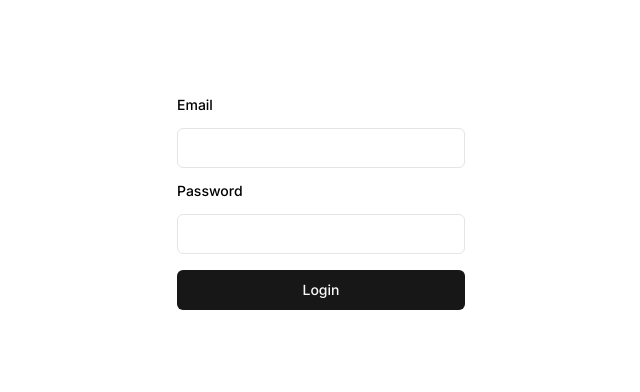
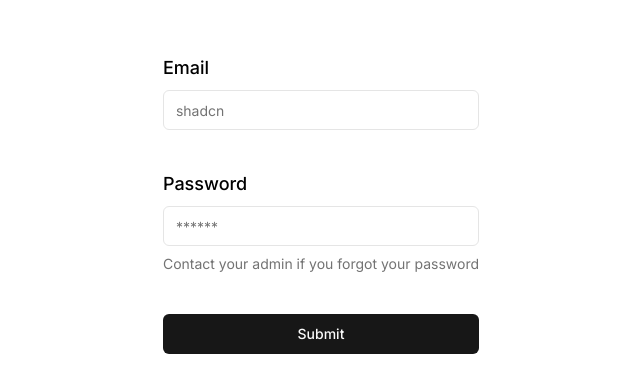
Before and after one commit to reneruano95/nextjs-admin-dashboard, a Next.js app: page /login in a window 1280 px wide. Shown: the part 196-588 px from the top of the page, without its empty margins (319-959 px from the left). Built offline with nearby package versions, Linux system fonts and the light colour scheme; no server answers.

Commit message:
changed style for login page

```diff
--- a/app/(auth)/login/_components/auth-form.tsx
+++ b/app/(auth)/login/_components/auth-form.tsx
@@ -1,8 +1,17 @@
 "use client";
 
 import { Button } from "@/components/ui/button";
+import {
+  Form,
+  FormControl,
+  FormDescription,
+  FormField,
+  FormItem,
+  FormLabel,
+  FormMessage,
+} from "@/components/ui/form";
 import { Input } from "@/components/ui/input";
-import { Label } from "@/components/ui/label";
+
 import { login } from "@/lib/actions/auth";
 import { AuthSchema, authSchema } from "@/lib/types/schemas";
 import { zodResolver } from "@hookform/resolvers/zod";
@@ -11,11 +20,7 @@ import { useForm } from "react-hook-form";
 import { toast } from "sonner";
 
 export default function AuthForm() {
-  const {
-    register,
-    handleSubmit,
-    formState: { errors },
-  } = useForm<AuthSchema>({
+  const form = useForm<AuthSchema>({
     resolver: zodResolver(authSchema),
     defaultValues: {
       email: "",
@@ -27,6 +32,7 @@ export default function AuthForm() {
     const { error } = JSON.parse(await login(data)) as AuthTokenResponse;
 
     if (error) {
+      form.reset();
       toast.error(error.message ?? "Something went wrong. Please try again.");
     } else {
       toast.success("Login successful");
@@ -34,21 +40,43 @@ export default function AuthForm() {
   };
 
   return (
-    <form
-      onSubmit={handleSubmit(onSubmit)}
-      className="flex flex-col gap-4 min-w-72"
-    >
-      <Label htmlFor="email">Email</Label>
-      <Input type="email" id="email" {...register("email")} />
-      {errors.email && <p>Email is required</p>}
+    <Form {...form}>
+      <form onSubmit={form.handleSubmit(onSubmit)} className="space-y-3">
+        <FormField
+          control={form.control}
+          name="email"
+          render={({ field }) => (
+            <FormItem>
+              <FormLabel className="text-lg">Email</FormLabel>
+              <FormControl>
+                <Input placeholder="shadcn" {...field} type="email" />
+              </FormControl>
 
-      <Label htmlFor="password">Password</Label>
-      <Input type="password" id="password" {...register("password")} />
-      {errors.password && <p>Password is required</p>}
+              <FormMessage />
+            </FormItem>
+          )}
+        />
+        <FormField
+          control={form.control}
+          name="password"
+          render={({ field }) => (
+            <FormItem>
+              <FormLabel className="text-lg">Password</FormLabel>
+              <FormControl>
+                <Input placeholder="******" {...field} type="password" />
+              </FormControl>
 
-      <Button type="submit" variant="default">
-        Login
-      </Button>
-    </form>
+              <FormDescription>
+                Contact your admin if you forgot your password
+              </FormDescription>
+              <FormMessage />
+            </FormItem>
+          )}
+        />
+        <Button type="submit" className="w-full">
+          Submit
+        </Button>
+      </form>
+    </Form>
   );
 }
--- a/app/dashboard/_components/breadcrumbs.tsx
+++ b/app/dashboard/_components/breadcrumbs.tsx
@@ -22,7 +22,7 @@ export default function Breadcrumbs() {
   });
 
   return (
-    <nav aria-label="Breadcrumb" className="mb-6 block">
+    <nav aria-label="Breadcrumb" className="mb-4 block">
       <ol className={cn(lusitana.className, "flex text-xl md:text-2xl")}>
         {breadcrumbs.map((breadcrumb, index) => (
           <li
--- a/app/dashboard/_components/content-sidebar.tsx
+++ b/app/dashboard/_components/content-sidebar.tsx
@@ -2,7 +2,7 @@ import { usePathname } from "next/navigation";
 import Link from "next/link";
 
 import { cn } from "@/lib/utils";
-import { links } from "@/lib/constants/sidebar-links";
+import { links } from "@/lib/constants/nav-links";
 import UserDropdown from "./user-dropdown";
 
 export default function ContentOrgSidebar() {
--- a/app/dashboard/_components/logout-button.tsx
+++ b/app/dashboard/_components/logout-button.tsx
@@ -6,7 +6,7 @@ import { logout } from "@/lib/actions/auth";
 export default function LogoutButton() {
   return (
     <div>
-      <Button onClick={() => logout()} variant={"destructive"}>
+      <Button onClick={async () => logout()} variant={"destructive"}>
         Logout
       </Button>
     </div>
--- a/app/dashboard/_components/navbar.tsx
+++ /dev/null
@@ -1,27 +0,0 @@
-"use client";
-
-import { cn } from "@/lib/utils";
-import { MenuIcon } from "lucide-react";
-import { useMediaQuery } from "usehooks-ts";
-
-export default function Navbar() {
-  return (
-    <nav
-      className={cn(
-        "w-full bg-neutral-100 flex px-3 py-2 align-middle items-center"
-      )}
-    >
-      <MenuIcon
-        role="button"
-        className="block lg:hidden h-6 w-6 rounded-sm hover:bg-neutral-200"
-        onClick={() => {
-          document.getElementById("toggle-sidebar")?.click();
-        }}
-      />
-
-      <div className="flex-1 flex justify-end">
-        <p className="">Navbar</p>
-      </div>
-    </nav>
-  );
-}
--- a/app/dashboard/page.tsx
+++ b/app/dashboard/page.tsx
@@ -7,7 +7,7 @@ export default function DashboardPage() {
   const user = useUserStore.getState().user;
 
   return (
-    <div className="flex flex-1 flex-col items-center justify-center">
+    <div className="h-full flex flex-1 flex-col items-center justify-center">
       <h1>Dashboard page</h1>
       <p>This is the dashboard page. This a protected page</p>
       <p>Hello {user?.email}</p>
--- a/components/ui/form.tsx
+++ b/components/ui/form.tsx
@@ -1,6 +1,6 @@
-import * as React from "react"
-import * as LabelPrimitive from "@radix-ui/react-label"
-import { Slot } from "@radix-ui/react-slot"
+import * as React from "react";
+import * as LabelPrimitive from "@radix-ui/react-label";
+import { Slot } from "@radix-ui/react-slot";
 import {
   Controller,
   ControllerProps,
@@ -8,23 +8,23 @@ import {
   FieldValues,
   FormProvider,
   useFormContext,
-} from "react-hook-form"
+} from "react-hook-form";
 
-import { cn } from "@/lib/utils"
-import { Label } from "@/components/ui/label"
+import { cn } from "@/lib/utils";
+import { Label } from "@/components/ui/label";
 
-const Form = FormProvider
+const Form = FormProvider;
 
 type FormFieldContextValue<
   TFieldValues extends FieldValues = FieldValues,
   TName extends FieldPath<TFieldValues> = FieldPath<TFieldValues>
 > = {
-  name: TName
-}
+  name: TName;
+};
 
 const FormFieldContext = React.createContext<FormFieldContextValue>(
   {} as FormFieldContextValue
-)
+);
 
 const FormField = <
   TFieldValues extends FieldValues = FieldValues,
@@ -36,21 +36,21 @@ const FormField = <
     <FormFieldContext.Provider value={{ name: props.name }}>
       <Controller {...props} />
     </FormFieldContext.Provider>
-  )
-}
+  );
+};
 
 const useFormField = () => {
-  const fieldContext = React.useContext(FormFieldContext)
-  const itemContext = React.useContext(FormItemContext)
-  const { getFieldState, formState } = useFormContext()
+  const fieldContext = React.useContext(FormFieldContext);
+  const itemContext = React.useContext(FormItemContext);
+  const { getFieldState, formState } = useFormContext();
 
-  const fieldState = getFieldState(fieldContext.name, formState)
+  const fieldState = getFieldState(fieldContext.name, formState);
 
   if (!fieldContext) {
-    throw new Error("useFormField should be used within <FormField>")
+    throw new Error("useFormField should be used within <FormField>");
   }
 
-  const { id } = itemContext
+  const { id } = itemContext;
 
   return {
     id,
@@ -59,36 +59,36 @@ const useFormField = () => {
     formDescriptionId: `${id}-form-item-description`,
     formMessageId: `${id}-form-item-message`,
     ...fieldState,
-  }
-}
+  };
+};
 
 type FormItemContextValue = {
-  id: string
-}
+  id: string;
+};
 
 const FormItemContext = React.createContext<FormItemContextValue>(
   {} as FormItemContextValue
-)
+);
 
 const FormItem = React.forwardRef<
   HTMLDivElement,
   React.HTMLAttributes<HTMLDivElement>
 >(({ className, ...props }, ref) => {
-  const id = React.useId()
+  const id = React.useId();
 
   return (
     <FormItemContext.Provider value={{ id }}>
       <div ref={ref} className={cn("space-y-2", className)} {...props} />
     </FormItemContext.Provider>
-  )
-})
-FormItem.displayName = "FormItem"
+  );
+});
+FormItem.displayName = "FormItem";
 
 const FormLabel = React.forwardRef<
   React.ElementRef<typeof LabelPrimitive.Root>,
   React.ComponentPropsWithoutRef<typeof LabelPrimitive.Root>
 >(({ className, ...props }, ref) => {
-  const { error, formItemId } = useFormField()
+  const { error, formItemId } = useFormField();
 
   return (
     <Label
@@ -97,15 +97,16 @@ const FormLabel = React.forwardRef<
       htmlFor={formItemId}
       {...props}
     />
-  )
-})
-FormLabel.displayName = "FormLabel"
+  );
+});
+FormLabel.displayName = "FormLabel";
 
 const FormControl = React.forwardRef<
   React.ElementRef<typeof Slot>,
   React.ComponentPropsWithoutRef<typeof Slot>
 >(({ ...props }, ref) => {
-  const { error, formItemId, formDescriptionId, formMessageId } = useFormField()
+  const { error, formItemId, formDescriptionId, formMessageId } =
+    useFormField();
 
   return (
     <Slot
@@ -119,50 +120,52 @@ const FormControl = React.forwardRef<
       aria-invalid={!!error}
       {...props}
     />
-  )
-})
-FormControl.displayName = "FormControl"
+  );
+});
+FormControl.displayName = "FormControl";
 
 const FormDescription = React.forwardRef<
   HTMLParagraphElement,
   React.HTMLAttributes<HTMLParagraphElement>
 >(({ className, ...props }, ref) => {
-  const { formDescriptionId } = useFormField()
+  const { formDescriptionId } = useFormField();
 
   return (
     <p
       ref={ref}
       id={formDescriptionId}
-      className={cn("text-sm text-neutral-500 dark:text-neutral-400", className)}
+      className={cn(
+        "text-sm text-neutral-500 dark:text-neutral-400",
+        className
+      )}
       {...props}
     />
-  )
-})
-FormDescription.displayName = "FormDescription"
+  );
+});
+FormDescription.displayName = "FormDescription";
 
 const FormMessage = React.forwardRef<
   HTMLParagraphElement,
   React.HTMLAttributes<HTMLParagraphElement>
 >(({ className, children, ...props }, ref) => {
-  const { error, formMessageId } = useFormField()
-  const body = error ? String(error?.message) : children
-
-  if (!body) {
-    return null
-  }
+  const { error, formMessageId } = useFormField();
+  const body = error ? String(error?.message) : children;
 
   return (
     <p
       ref={ref}
       id={formMessageId}
-      className={cn("text-sm font-medium text-red-500 dark:text-red-900", className)}
+      className={cn(
+        "text-sm font-medium text-red-500 dark:text-red-900",
+        className
+      )}
       {...props}
     >
-      {body}
+      {!body ? <>&nbsp;</> : body}
     </p>
-  )
-})
-FormMessage.displayName = "FormMessage"
+  );
+});
+FormMessage.displayName = "FormMessage";
 
 export {
   useFormField,
@@ -173,4 +176,4 @@ export {
   FormDescription,
   FormMessage,
   FormField,
-}
+};
```
Also changed, not shown: app/dashboard/_components/nav-links.tsx (added, +34 -0 lines), app/dashboard/_components/sidenav.tsx (added, +32 -0 lines), app/dashboard/layout.tsx (+9 -14 lines), lib/constants/nav-links.ts (renamed from lib/constants/sidebar-links.ts).
